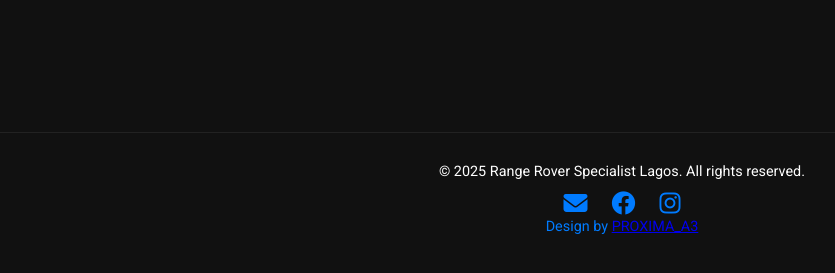
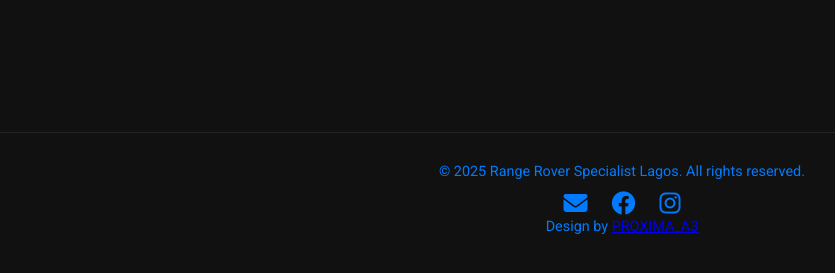
Before and after one commit to Stoner1238/RangeRover_specialist, a plain HTML site: page index.html in a window 1280 px wide. Shown: the part 3236-3509 px from the top of the page, without its empty margins (18-853 px from the left). Drawn offline with Linux system fonts and the light colour scheme.

Commit message:
Update index.html

```diff
--- a/index.html
+++ b/index.html
@@ -180,7 +180,7 @@
 
   <!-- Footer -->
 <footer>
-  <p>&copy; 2025 Range Rover Specialist Lagos. All rights reserved.</p>
+  <p style="color: #007bff;">&copy; 2025 Range Rover Specialist Lagos. All rights reserved.</p>
   <div class="social-links">
     <a href="mailto:talk2issasodiq@gmail.com"><i class="fas fa-envelope"></i></a>
     <a href="https://facebook.com/yourpage" target="_blank"><i class="fab fa-facebook"></i></a>
```
